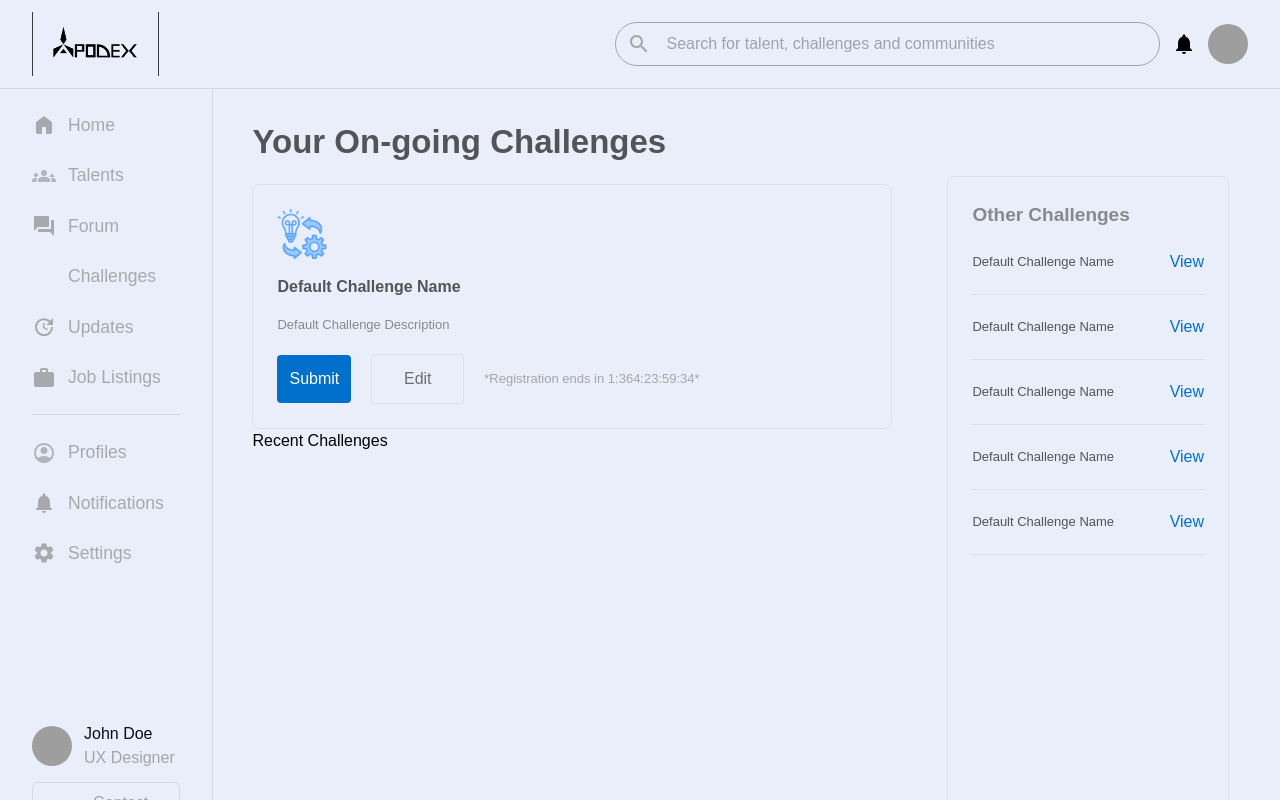
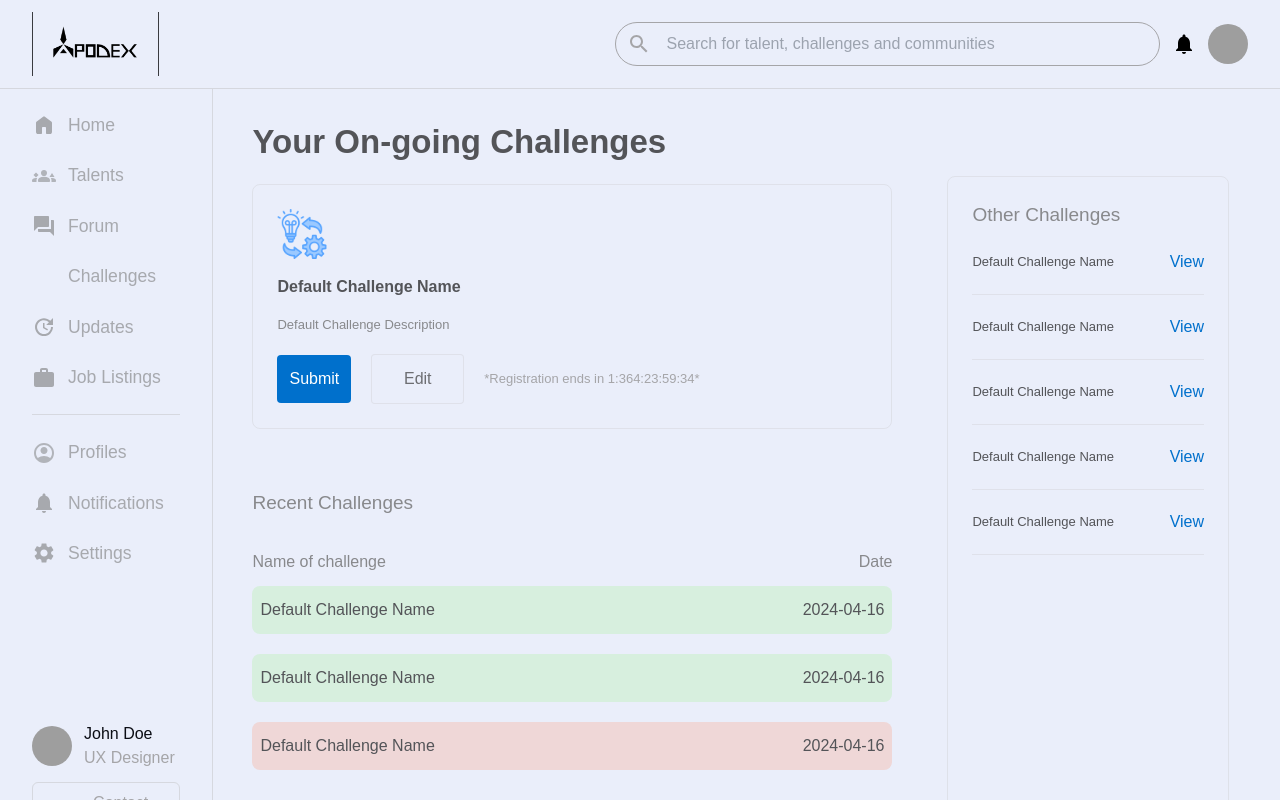
Before and after one commit to gdscuniuyoorg/apodex_frontend_new, a Next.js app: page /dashboard/challenges/ongoing in a window 1280 px wide. Shown: the top 800 px of the page. Built offline with nearby package versions, Linux system fonts and the light colour scheme; no server answers; grey boxes are pictures that could not be loaded; a web font is replaced by a local one.

Commit message:
Completed recent challenges section

```diff
--- a/app/dashboard/challenges/ongoing/page.tsx
+++ b/app/dashboard/challenges/ongoing/page.tsx
@@ -4,6 +4,7 @@ import { useRouter } from "next/navigation";
 import Lightbulb from "@/components/Icons/Lightbulb";
 import Button from "@/components/buttons/Button";
 import LabelText from "@/components/Labels/Labeltext";
+import RecentChallenges from "@/components/buttons/RecentChallenges";
 // import { useHistory } from "react-router-dom";
 
 const page = () => {
@@ -15,7 +16,7 @@ const page = () => {
 
   const handleNext = () => {
     router.push("/dashboard/challenges/edit");
-  }
+  };
   useEffect(() => {
     const storedChallengeName = localStorage.getItem("challengeName");
     const storedChallengeDescription = localStorage.getItem(
@@ -27,13 +28,25 @@ const page = () => {
       setChallengeDescription(storedChallengeDescription);
   }, []);
 
-
   const [recentChallenges, setRecentChallenges] = useState([]);
 
-    useEffect(() => {
-      const storedChallenges = JSON.parse(localStorage.getItem("challenges") || "[]");
-      setRecentChallenges(storedChallenges);
-    }, []);
+  useEffect(() => {
+    const storedChallenges = JSON.parse(
+      localStorage.getItem("challenges") || "[]"
+    );
+    setRecentChallenges(storedChallenges);
+  }, []);
+
+  // Function to get current date in YYYY-MM-DD format
+  const getCurrentDate = () => {
+    const currentDate = new Date();
+    const year = currentDate.getFullYear();
+    const month = String(currentDate.getMonth() + 1).padStart(2, "0");
+    const day = String(currentDate.getDate()).padStart(2, "0");
+    return `${year}-${month}-${day}`;
+  };
+
+  const currentDate = getCurrentDate(); // Get current date
 
   return (
     <div className="w-full container py-10 flex flex-col md:flex-row justify-between">
@@ -61,13 +74,33 @@ const page = () => {
             </p>
           </div>
         </div>
-        <div>
-          <h2>Recent Challenges</h2>
+        <div className="pt-10">
+          <h2 className="text-[#88898C] text-[19px] py-5 font-medium">
+            Recent Challenges
+          </h2>
+          <div className="flex justify-between py-3 text-[#88898C] text-[16px]">
+            <p>Name of challenge</p>
+            <p>Date</p>
+          </div>
+          <div className="flex flex-col gap-5">
+            <RecentChallenges>
+              <p>{challengeName}</p>
+              <p>{currentDate}</p>
+            </RecentChallenges>
+            <RecentChallenges>
+              <p>{challengeName}</p>
+              <p>{currentDate}</p>
+            </RecentChallenges>
+            <RecentChallenges className="bg-[#EFD7D7]">
+              <p>{challengeName}</p>
+              <p>{currentDate}</p>
+            </RecentChallenges>
+          </div>
         </div>
       </div>
 
       <div className="p-6 h-[100vh] mt-14 border border-[#C2C2C44D] rounded-lg sm:w-full md:w-[22vw]  ">
-        <h2 className="text-[19px] font-semibold text-[#88898C]">
+        <h2 className="text-[19px] font-medium text-[#88898C]">
           Other Challenges
         </h2>
         <div className="flex items-center justify-between py-5 border-b border-[#C2C2C44D]">
--- /dev/null
+++ b/components/buttons/RecentChallenges.tsx
@@ -0,0 +1,21 @@
+import React, { ReactNode } from "react";
+
+interface RecentChallengesProps {
+  children: ReactNode;
+  className?: string; // Make className prop optional with the '?' symbol
+}
+
+const RecentChallenges: React.FC<RecentChallengesProps> = ({
+  children,
+  className,
+}) => {
+  return (
+    <div
+      className={`${className} flex justify-between items-center text-[16px] py-3 px-2 rounded-lg bg-[#D7EFDE] text-[#535458]`}
+    >
+      {children}
+    </div>
+  );
+};
+
+export default RecentChallenges;
```
